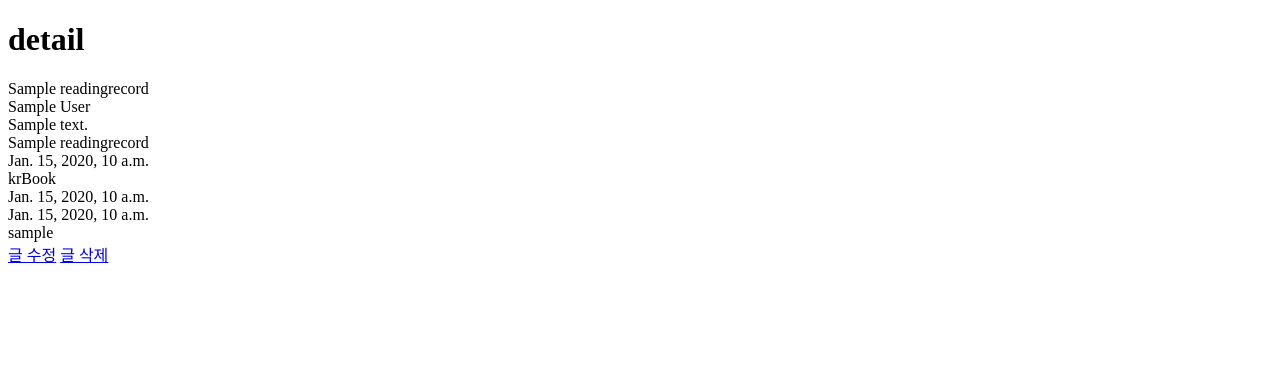
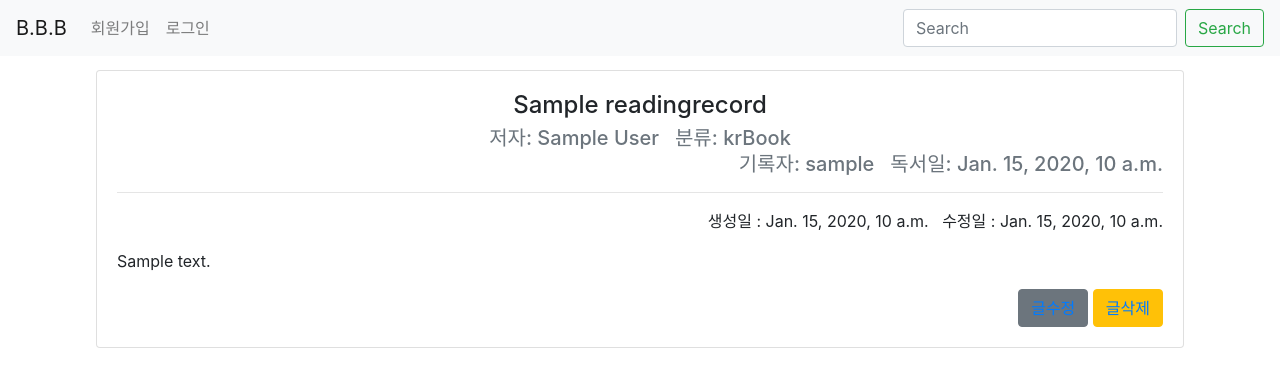
Before and after one commit to xyz-wr/B.B.B, a Django app: page /records/1 in a window 1280 px wide. Shown: the top 387 px of the page. Run offline with Django 3.2, Linux system fonts and the light colour scheme; tables that the repository leaves empty hold one stand-in row (values such as "Sample post"); some libraries are stand-ins or nearby versions.

Commit message:
detail css 적용

```diff
--- a/bookbank/templates/detail.html
+++ b/bookbank/templates/detail.html
@@ -1,25 +1,48 @@
+{% extends 'base.html' %}
+{% load bootstrap4 %}
+
+{% block container %}
+{% load fontawesome_5 %}
+
 <!DOCTYPE html>
 <html lang="en">
+
 <head>
     <meta charset="UTF-8">
     <meta name="viewport" content="width=device-width, initial-scale=1.0">
-    <title>Document</title>
+    <title> {{record.publisher}} - {{record.record_title}} </title>
+
+    <style>
+        .card{
+            width: 85%;
+            text-align: center;
+            margin: 5% auto;
+        }
+    </style>
 </head>
+
 <body>
-    <h1>
-        detail
-    </h1>
-    {{record.title}} <br>
-    {{record.author}} <br>
-    {{record.summary}} <br>
-    {{record.record_title}} <br>
-    {{record.read_at}} <br>
-    {{record.category}} <br>
-    {{record.created_at}} <br>
-    {{record.updated_at}} <br>
-    {{record.publisher}} <br>
+    {% include 'nav.html' %}
 
-    <a href="{%url 'record_edit' record.id %}">글 수정</a>
-    <a href="{%url 'record_delete' record.id %}">글 삭제</a>
+    <div class="card">
+        <div class="card-body">
+            <h4 class="card-title">{{record.title}}</h4>
+            <h5 class="card-subtitle mb-2 text-muted" style="text-align: center;">저자: {{record.author}} &nbsp 분류: {{record.category}}</h5>
+            <h5 class="card-subtitle mb-2 text-muted" style="text-align: right;">기록자: {{record.publisher}} &nbsp 독서일: {{record.read_at}}</h5>
+
+            <hr>
+            <p class="card-text" style="text-align: right;">생성일 : {{record.created_at}}  &nbsp 수정일 : {{record.updated_at}}</p>
+            <p class="card-text" style="text-align: left;">{{record.record_body|linebreaksbr}}</p>
+
+            <div class="buttonGroup" style="text-align: right;">
+                <button type="button" class="btn btn-secondary"><a href="{%url 'record_edit' record.id %}">글수정</a></button>
+                <button type="button" class="btn btn-warning"><a href="{%url 'record_delete' record.id %}">글삭제</a></button>
+            </div>
+        </div>
+    </div>
+    {%include 'footer.html'%}
 </body>
+
 </html>
+
+{% endblock %}
```
